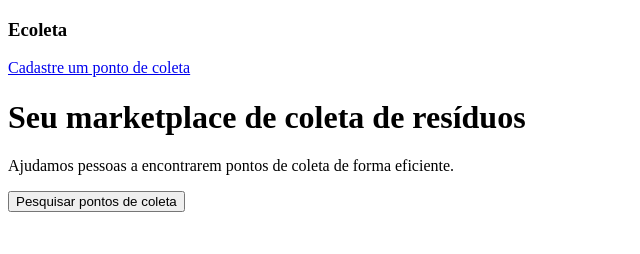
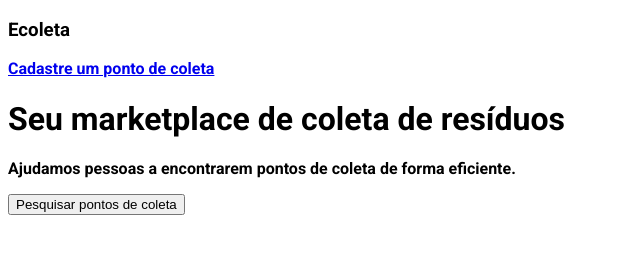
Before and after one commit to isaacdias/ecoleta, a plain HTML site: page index.html in a window 1280 px wide. Shown: the whole page, without its empty margins (0-640 px from the left). Drawn offline with Linux system fonts and the light colour scheme.

Commit message:
add arquivo de css

```diff
--- a/index.html
+++ b/index.html
@@ -4,6 +4,9 @@
     <meta charset="UTF-8">
     <meta name="viewport" content="width=device-width, initial-scale=1.0">
     <title>Ecoleta</title>
+
+    <link href="https://fonts.googleapis.com/css2?family=Roboto:ital,wght@0,700;1,300&display=swap" rel="stylesheet">
+    <link rel="stylesheet" href="./styles/main.css">
 </head>
 <body>
 
--- /dev/null
+++ b/styles/main.css
@@ -0,0 +1,3 @@
+html {
+    font-family: 'Roboto', sans-serif;
+}
```
